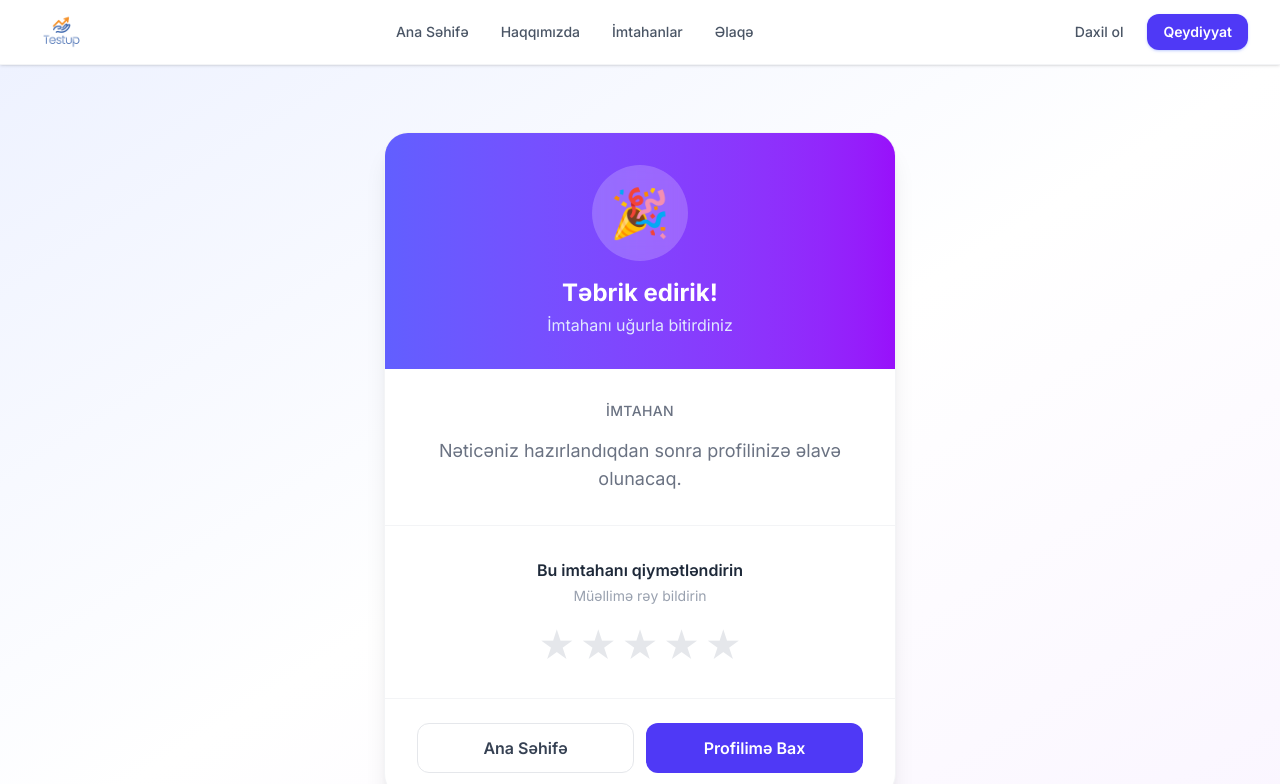
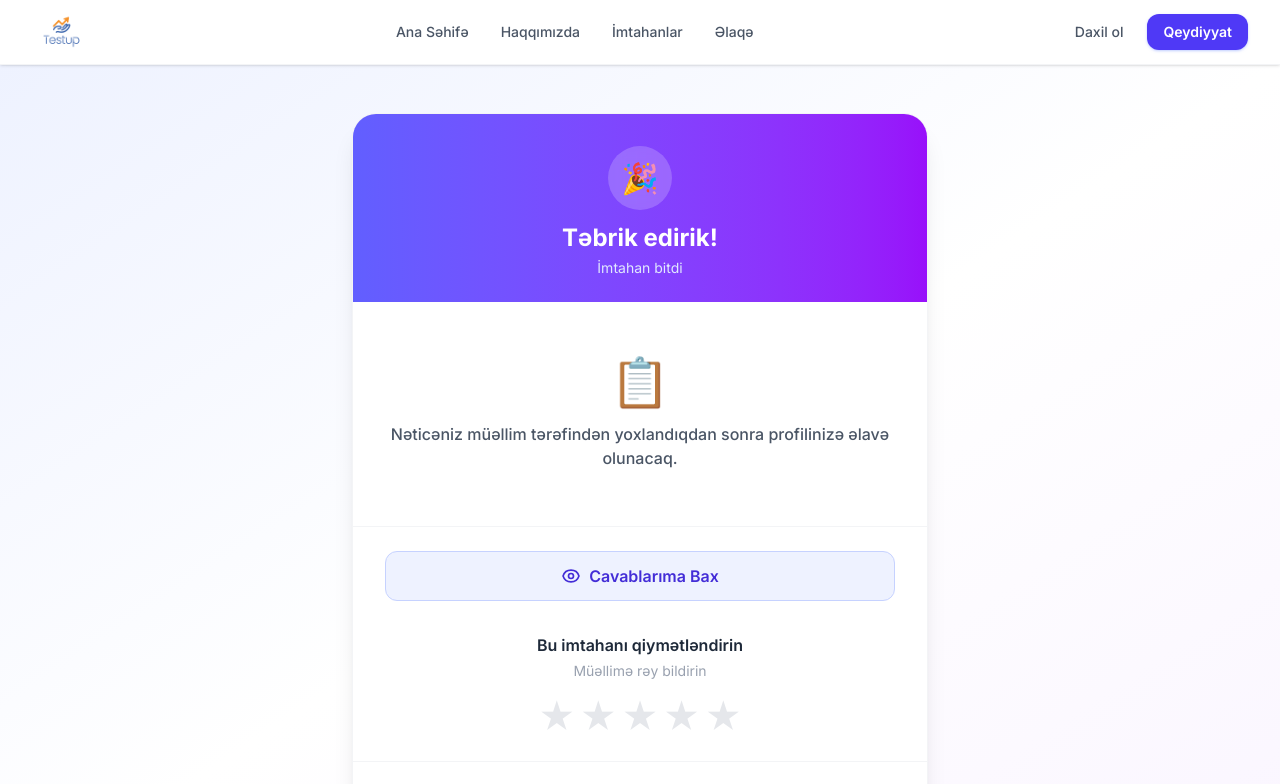
Before and after one commit to TheSarKhan/testupvibecodefrontend, a React (Vite) app: page /test/result/1 in a window 1280 px wide. Shown: the top 784 px of the page. Built offline with nearby package versions, Linux system fonts and the light colour scheme.

Commit message:
feat: enhance ExamResultSummary with DonutChart, StatCards, and improved score display

```diff
--- a/src/pages/Student/ExamResultSummary.jsx
+++ b/src/pages/Student/ExamResultSummary.jsx
@@ -1,5 +1,6 @@
 import { useState } from 'react';
 import { useParams, useNavigate, useLocation } from 'react-router-dom';
+import { HiOutlineDocumentText, HiOutlineClock, HiOutlineEye } from 'react-icons/hi';
 import api from '../../api/axios';
 import toast from 'react-hot-toast';
 
@@ -25,13 +26,59 @@ const StarRating = ({ value, onChange }) => {
     );
 };
 
+const DonutChart = ({ percent, color }) => {
+    const r = 70;
+    const circumference = 2 * Math.PI * r;
+    const offset = circumference - (circumference * percent) / 100;
+
+    const colorMap = {
+        green: { stroke: '#22c55e', text: 'text-green-600', bg: 'from-green-50 to-emerald-50' },
+        yellow: { stroke: '#eab308', text: 'text-yellow-600', bg: 'from-yellow-50 to-amber-50' },
+        red: { stroke: '#ef4444', text: 'text-red-600', bg: 'from-red-50 to-rose-50' },
+    };
+    const c = colorMap[color] || colorMap.green;
+
+    return (
+        <div className="relative inline-flex">
+            <svg className="w-44 h-44 -rotate-90" viewBox="0 0 160 160">
+                <circle cx="80" cy="80" r={r} stroke="#f3f4f6" strokeWidth="14" fill="transparent" />
+                <circle
+                    cx="80" cy="80" r={r}
+                    stroke={c.stroke}
+                    strokeWidth="14"
+                    fill="transparent"
+                    strokeLinecap="round"
+                    strokeDasharray={circumference}
+                    strokeDashoffset={offset}
+                    style={{ transition: 'stroke-dashoffset 1s ease' }}
+                />
+            </svg>
+            <div className="absolute inset-0 flex flex-col items-center justify-center">
+                <span className={`text-4xl font-black ${c.text}`}>{percent}%</span>
+                <span className="text-xs text-gray-400 font-medium mt-0.5">nəticə</span>
+            </div>
+        </div>
+    );
+};
+
+const StatCard = ({ icon, label, value, sub, colorClass }) => (
+    <div className={`bg-gray-50 rounded-2xl p-4 flex items-center gap-3 border border-gray-100`}>
+        <div className={`p-2.5 rounded-xl ${colorClass}`}>
+            {icon}
+        </div>
+        <div>
+            <p className="text-xs text-gray-400 font-medium">{label}</p>
+            <p className="text-base font-bold text-gray-800">{value}</p>
+            {sub && <p className="text-xs text-gray-400">{sub}</p>}
+        </div>
+    </div>
+);
+
 const ExamResultSummary = () => {
     const { sessionId } = useParams();
     const navigate = useNavigate();
     const location = useLocation();
 
-    // Get submission data passed from ExamSession via navigation state
-    // This avoids making an authenticated API call which breaks guest users
     const submission = location.state?.submission || null;
 
     const [rating, setRating] = useState(0);
@@ -56,59 +103,131 @@ const ExamResultSummary = () => {
         ? Math.round((submission.totalScore / submission.maxScore) * 100)
         : null;
 
-    const getScoreColor = (pct) => {
-        if (pct >= 80) return 'text-green-500';
-        if (pct >= 50) return 'text-yellow-500';
-        return 'text-red-500';
+    const getColor = (pct) => {
+        if (pct >= 80) return 'green';
+        if (pct >= 50) return 'yellow';
+        return 'red';
     };
+
+    const getBadge = (pct) => {
+        if (pct >= 90) return { label: 'Əla', bg: 'bg-green-100 text-green-700' };
+        if (pct >= 75) return { label: 'Yaxşı', bg: 'bg-blue-100 text-blue-700' };
+        if (pct >= 50) return { label: 'Kafi', bg: 'bg-yellow-100 text-yellow-700' };
+        return { label: 'Zəif', bg: 'bg-red-100 text-red-700' };
+    };
+
+    const formatDuration = (seconds) => {
+        if (!seconds || seconds <= 0) return null;
+        const m = Math.floor(seconds / 60);
+        const s = seconds % 60;
+        if (m === 0) return `${s} saniyə`;
+        return s > 0 ? `${m} dəq ${s} san` : `${m} dəqiqə`;
+    };
+
+    const timeTaken = (() => {
+        if (!submission?.startedAt || !submission?.submittedAt) return null;
+        const diffSec = Math.round(
+            (new Date(submission.submittedAt) - new Date(submission.startedAt)) / 1000
+        );
+        return formatDuration(diffSec);
+    })();
+
+    const badge = scorePercent !== null ? getBadge(scorePercent) : null;
 
     return (
         <div className="min-h-screen bg-gradient-to-br from-indigo-50 via-white to-purple-50 flex flex-col justify-center items-center py-12 px-4">
-            <div className="bg-white w-full max-w-lg rounded-3xl shadow-xl border border-gray-100 overflow-hidden">
+            <div className="bg-white w-full max-w-xl rounded-3xl shadow-xl border border-gray-100 overflow-hidden">
+
                 {/* Top Banner */}
-                <div className="bg-gradient-to-r from-indigo-500 to-purple-600 p-8 text-white text-center">
-                    <div className="inline-flex items-center justify-center w-24 h-24 rounded-full bg-white/20 backdrop-blur-sm mb-4 text-5xl">
+                <div className="bg-gradient-to-r from-indigo-500 to-purple-600 px-8 pt-8 pb-6 text-white text-center">
+                    <div className="inline-flex items-center justify-center w-16 h-16 rounded-full bg-white/20 backdrop-blur-sm mb-3 text-3xl">
                         🎉
                     </div>
                     <h1 className="text-2xl font-bold">Təbrik edirik!</h1>
-                    <p className="mt-1 text-indigo-100">İmtahanı uğurla bitirdiniz</p>
+                    <p className="mt-1 text-indigo-100 text-sm">
+                        {submission?.examTitle || 'İmtahan'} bitdi
+                    </p>
                 </div>
 
-                {/* Score */}
-                <div className="p-8 text-center border-b border-gray-100">
-                    <p className="text-gray-500 text-sm mb-2 font-medium uppercase tracking-wide">
-                        {submission?.examTitle || 'İmtahan'}
-                    </p>
-
+                {/* Donut Chart + Score */}
+                <div className="px-8 py-8 flex flex-col items-center border-b border-gray-100">
                     {scorePercent !== null ? (
                         <>
-                            <p className={`text-7xl font-black ${getScoreColor(scorePercent)}`}>
-                                {scorePercent}%
+                            <DonutChart percent={scorePercent} color={getColor(scorePercent)} />
+
+                            <div className="mt-4 text-center">
+                                <p className="text-gray-700 text-lg font-semibold">
+                                    <span className="font-black text-gray-900">{submission.totalScore?.toFixed(1)}</span>
+                                    <span className="text-gray-400"> / </span>
+                                    <span>{submission.maxScore} bal</span>
                                 </p>
-                            <p className="text-gray-600 mt-2 text-lg">
-                                <strong>{submission.totalScore?.toFixed(1)}</strong> / {submission.maxScore} bal
-                            </p>
-                            <span className={`inline-block mt-4 px-4 py-1.5 rounded-full text-sm font-medium ${
+                                <div className="mt-3 flex items-center gap-2 justify-center flex-wrap">
+                                    {badge && (
+                                        <span className={`px-3 py-1 rounded-full text-xs font-bold ${badge.bg}`}>
+                                            {badge.label}
+                                        </span>
+                                    )}
+                                    <span className={`px-3 py-1 rounded-full text-xs font-medium ${
                                         submission.isFullyGraded
                                             ? 'bg-green-100 text-green-700'
                                             : 'bg-yellow-100 text-yellow-700'
                                     }`}>
                                         {submission.isFullyGraded
                                             ? '✓ Tam Yoxlanılıb'
-                                    : '⏳ Açıq suallar müəllim tərəfindən yoxlanılacaq'}
+                                            : '⏳ Açıq suallar gözləyir'}
                                     </span>
+                                </div>
+                            </div>
                         </>
                     ) : (
-                        <p className="text-gray-500 text-lg mt-4">
-                            Nəticəniz hazırlandıqdan sonra profilinizə əlavə olunacaq.
+                        <div className="py-6 text-center">
+                            <p className="text-5xl mb-4">📋</p>
+                            <p className="text-gray-600 font-medium">
+                                Nəticəniz müəllim tərəfindən yoxlandıqdan sonra profilinizə əlavə olunacaq.
                             </p>
+                        </div>
                     )}
                 </div>
 
+                {/* Stat Cards */}
+                {(timeTaken || submission?.durationMinutes) && (
+                    <div className="px-8 py-6 border-b border-gray-100">
+                        <div className="grid grid-cols-2 gap-3">
+                            {timeTaken && (
+                                <StatCard
+                                    icon={<HiOutlineClock className="w-5 h-5 text-indigo-600" />}
+                                    label="Sərf Edilən Vaxt"
+                                    value={timeTaken}
+                                    colorClass="bg-indigo-50"
+                                />
+                            )}
+                            {submission?.durationMinutes && (
+                                <StatCard
+                                    icon={<HiOutlineDocumentText className="w-5 h-5 text-purple-600" />}
+                                    label="Ayrılan Vaxt"
+                                    value={`${submission.durationMinutes} dəqiqə`}
+                                    colorClass="bg-purple-50"
+                                />
+                            )}
+                        </div>
+                    </div>
+                )}
+
+                {/* View Answers Button */}
+                <div className="px-8 pt-6 pb-2">
+                    <button
+                        onClick={() => navigate(`/test/review/${sessionId}`)}
+                        className="w-full flex items-center justify-center gap-2 py-3 px-4 bg-indigo-50 hover:bg-indigo-100 border border-indigo-200 text-indigo-700 rounded-xl font-semibold transition-colors"
+                    >
+                        <HiOutlineEye className="w-5 h-5" />
+                        Cavablarıma Bax
+                    </button>
+                </div>
+
                 {/* Rating */}
-                <div className="p-8 text-center border-b border-gray-100">
+                <div className="px-8 py-6 text-center border-b border-gray-100">
                     <p className="font-semibold text-gray-800 mb-1">Bu imtahanı qiymətləndirin</p>
-                    <p className="text-sm text-gray-400 mb-5">Müəllimə rəy bildirin</p>
+                    <p className="text-sm text-gray-400 mb-4">Müəllimə rəy bildirin</p>
                     {rated ? (
                         <div>
                             <p className="text-yellow-400 text-3xl mb-1">{'★'.repeat(rating)}{'☆'.repeat(5 - rating)}</p>
```
Lines whose indentation alone changed are shown as unchanged.
